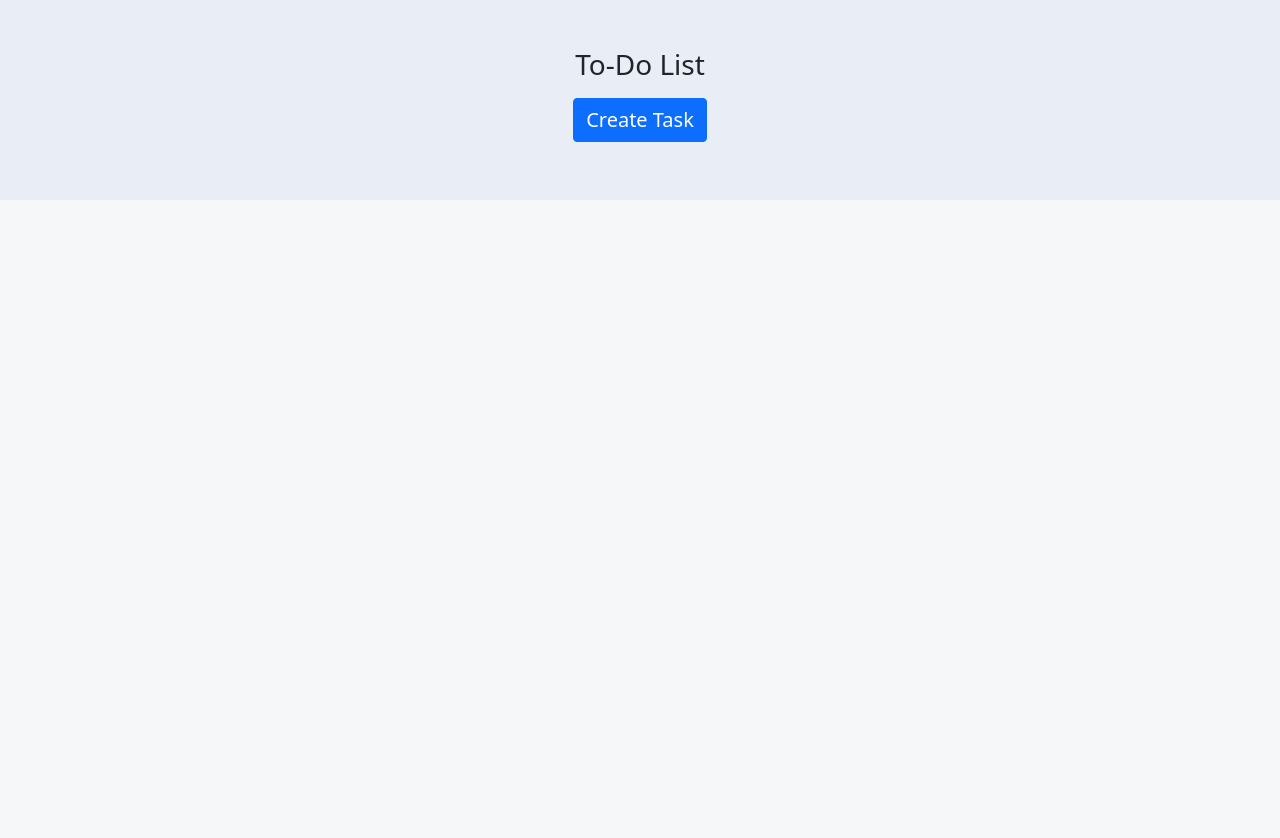
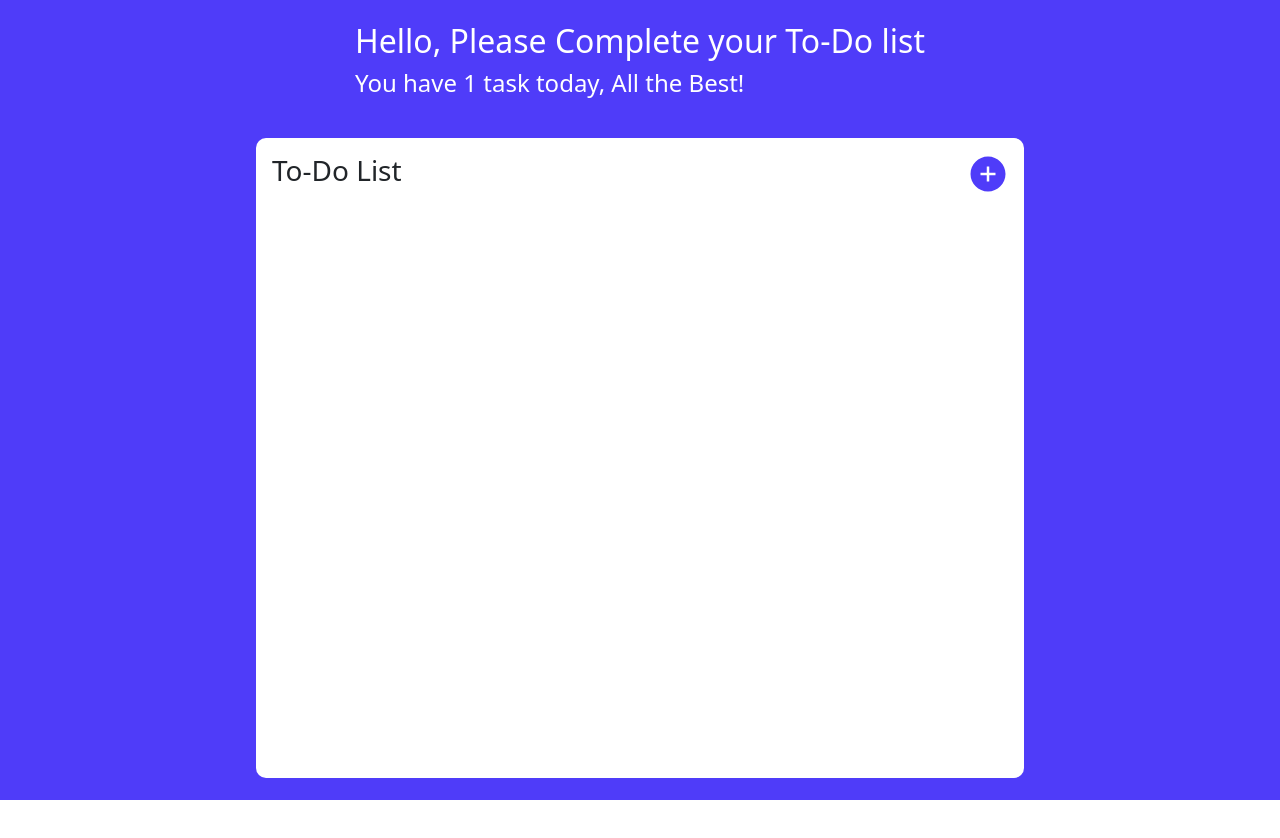
Before and after one commit to poojakelkar/pomodoro-ng-app, a React (Create React App) app: page / in a window 1280 px wide. Shown: the top 838 px of the page. After the commit the page ends 800 px from the top, so only its background shows below. Built offline with nearby package versions, Linux system fonts and the light colour scheme.

Commit message:
changes in styes

```diff
--- a/src/app.css
+++ b/src/app.css
@@ -1,23 +1,37 @@
 :root {
-    --header-color: #e9eef6;
+    --header-color: #4f3cf9;
     --shadow-color: #a5a5a5;
     --card-color: #f6f7f8;
+    --container-color: #fff;
+}
+.main-container {
+    height: 100vh;
+    background-color: var(--header-color);
+    display: flex;
+    flex-direction: column;
+    align-items: center;
+    justify-content: center;
+}
+.main-header-container {
+    color: var(--container-color);
+    margin: 1rem;
 }
 .header-container {
-    height: 25vh;
-    width: 100%;
-    background-color: var(--header-color);
-    padding-top: 3rem;
+    height: 80vh;
+    width: 60vw;
+    background-color: var(--container-color);
+    border-radius: 10px;
+    margin: 1rem;
+    padding: 1rem;
+    overflow-y: auto;
+}
+.to-do-container {
+    display: flex;
+    flex-direction: row;
+    align-items: center;
+    justify-content: space-between;
 }
 .btn-task {
     margin-top: 0.5rem;
     font-size: 20px;
 }
-.task-container {
-    height: 50rem;
-    width: 100%;
-    display: flex;
-    flex-wrap: wrap;
-    background-color: var(--card-color);
-    padding: 3rem;
-}
--- a/src/components/Card/Card.js
+++ b/src/components/Card/Card.js
@@ -8,26 +8,23 @@ const Card = ({ taskobj, index, deleteTask, openEditModal }) => {
     };
     return (
         <div className='card-wrapper'>
-            <div className='card-top'></div>
             <div className='card-holder'>
                 <h5 className='card-heading'>{taskobj.Name}</h5>
-                <p className='card-desc'>{taskobj.Description}</p>
-                <h6 className='card-timer'>{taskobj.Time} Hours</h6>
-
-                <div className='card-footer'>
+            </div>
+            <div className='footer'>
+                <h7 className='card-timer'>{taskobj.Time} min</h7>
                 <AiFillEdit
                     size={20}
                     className='icon'
-                        style={{ color: "#5DC250", marginRight: "20" }}
+                    style={{ color: "#4f3cf9", marginRight: "20" }}
                     onClick={() => openEditModal(index)}
                 />
                 <AiFillDelete
                     size={20}
                     className='icon'
-                        style={{ color: "#5DC250" }}
+                    style={{ color: "#4f3cf9" }}
                     onClick={handleDelete}
                 />
-                </div>
             </div>
         </div>
     );
--- a/src/components/Card/card.css
+++ b/src/components/Card/card.css
@@ -1,48 +1,33 @@
 .card-wrapper {
-    width: 20rem;
-    height: 18rem;
-    box-shadow: 0px 3px 50px #a5a5a5;
+    width: 100%;
+    height: 8vh;
+    box-shadow: 0px 3px 20px #c5c3c3;
     display: flex;
-    flex-direction: column;
-    margin: 0rem 1rem;
+    flex-direction: row;
+    justify-content: space-between;
+    margin: 2rem 0rem;
     padding: 1rem;
+    border-radius: 8px;
 }
-.card-top {
-    width: 100%;
-    height: 2%;
-    background-color: blueviolet;
-}
-.task-holder {
-    width: 100%;
-    height: 100%;
+.card-holder {
     display: flex;
-    flex-direction: column;
-    position: relative;
-    overflow: hidden;
+    flex-direction: row;
+    align-items: center;
 }
 .card-heading {
-    height: 3rem;
-    padding: 0px 1px !important;
     display: flex;
     align-items: center;
     justify-content: center;
 }
-.card-desc {
-    font-size: 18px;
+.footer {
+    cursor: pointer;
+    display: flex;
+    flex-direction: row;
+    align-items: center;
+    justify-content: center;
+    margin-right: 1rem;
 }
 .card-timer {
-    position: relative;
-    width: 100%;
-    display: flex;
-    justify-content: start;
-    top: 5rem;
     cursor: pointer;
+    margin-right: 2rem;
 }
-.card-footer {
-    position: relative;
-    width: 100%;
-    display: flex;
-    justify-content: end;
-    top: 6rem;
-    cursor: pointer;
-}
--- a/src/components/TodoList.js
+++ b/src/components/TodoList.js
@@ -4,6 +4,7 @@ import EditTask from "../modals/EditTask";
 import { MainContext } from "../store/mainContext";
 import { types } from "../store/reducer";
 import Card from "./Card/Card";
+import { AiFillPlusCircle } from "react-icons/ai";
 
 const TodoList = () => {
     const { state, dispatch } = useContext(MainContext);
@@ -78,14 +79,22 @@ const TodoList = () => {
     };
     return (
         <>
-            <div className='header-container text-center'>
+            <div className='main-container'>
+                <div className='main-header-container'>
+                    <h2>Hello, Please Complete your To-Do list</h2>
+                    <h4>You have {Card.length} task today, All the Best!</h4>
+                </div>
+                <div className='header-container'>
+                    <div className='to-do-container'>
                         <h3>To-Do List</h3>
-                <button
-                    className='btn btn-primary btn-task'
-                    onClick={openModal}>
+                        <AiFillPlusCircle
+                            onClick={openModal}
+                            size={40}
+                            style={{ color: "#4f3cf9", cursor: "pointer" }}>
                             Create Task
-                </button>
+                        </AiFillPlusCircle>
                     </div>
+
                     <div className='task-container'>
                         {!!state?.taskList?.length &&
                             state?.taskList.map((obj, index) => (
@@ -99,6 +108,8 @@ const TodoList = () => {
                                 />
                             ))}
                     </div>
+                </div>
+
                 {state.isCreateModelOpen && (
                     <CreateTask
                         toggle={toggle}
@@ -111,9 +122,12 @@ const TodoList = () => {
                         modal={state.isEditModelOpen}
                         toggle={toggleEditModal}
                         updateTask={updateTask}
-                    taskobj={{ ...state?.taskList[state?.currentEditIndex] }}
+                        taskobj={{
+                            ...state?.taskList[state?.currentEditIndex],
+                        }}
                     />
                 )}
+            </div>
         </>
     );
 };
```
Lines whose indentation alone changed are shown as unchanged.
